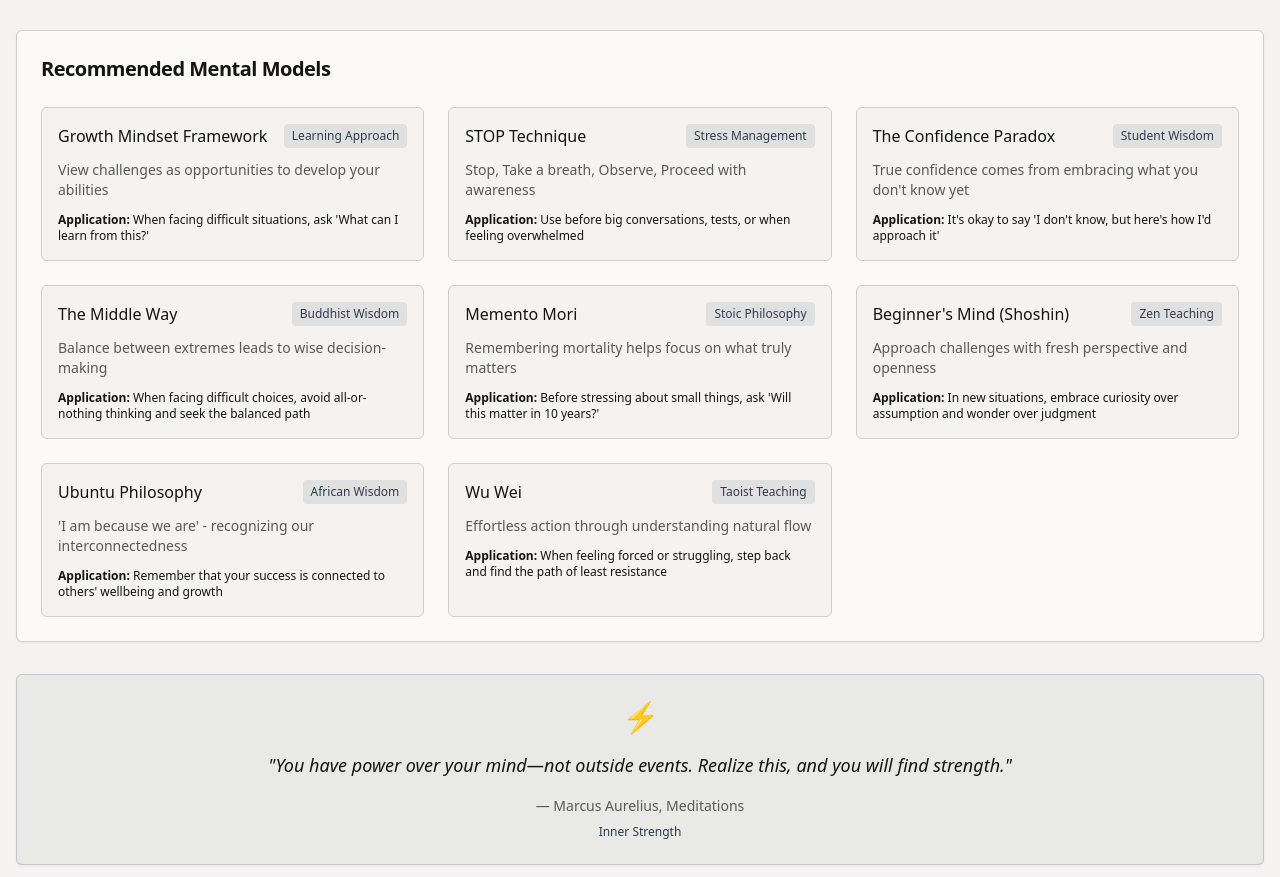
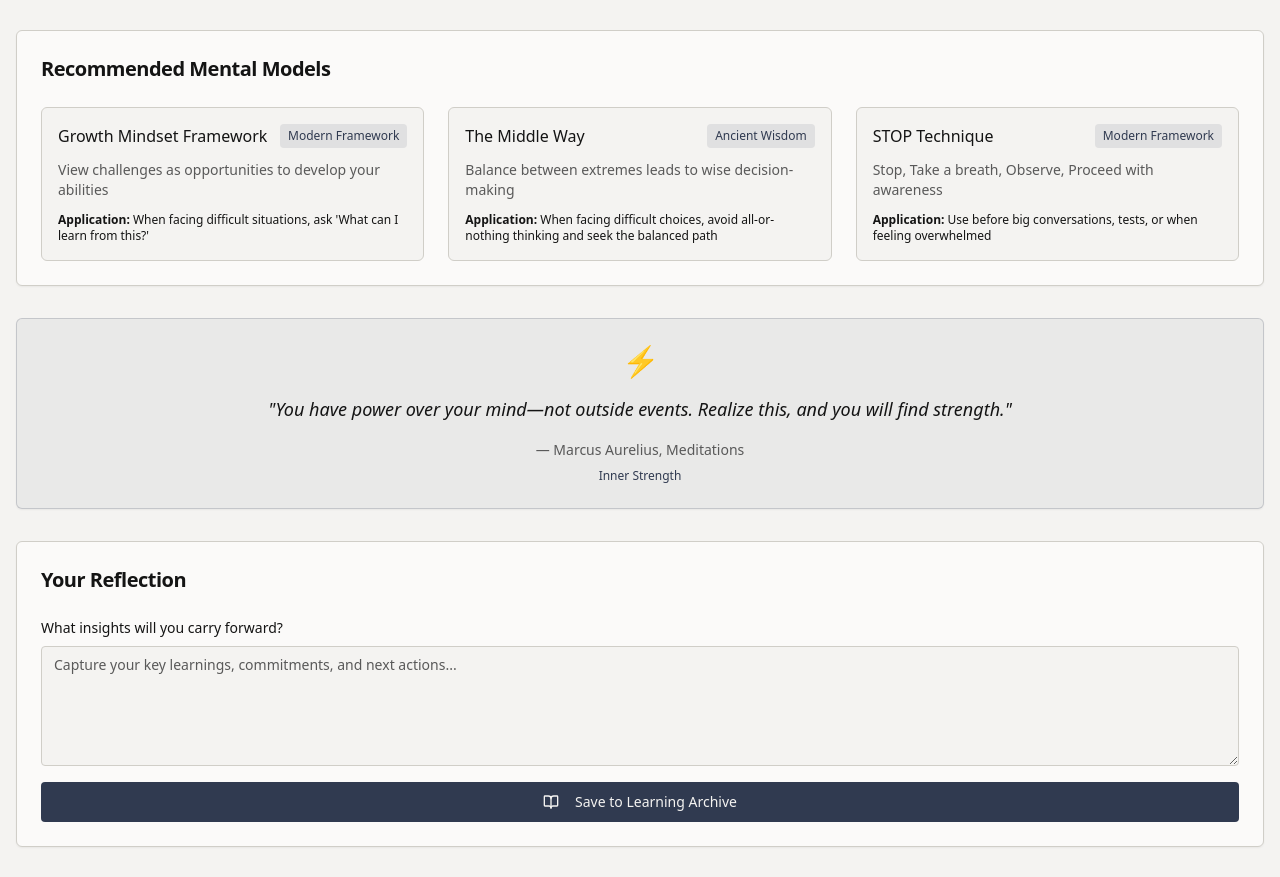
Before and after one commit to Shukrita-Puri/MindModule_SeniorLeader_B2C_Final, a React (Vite) app: page /simulation-insights in a window 1280 px wide. Shown: the part 1689-2566 px from the top of the page. Built offline with nearby package versions, Linux system fonts and the light colour scheme.

Commit message:
Limit mental models to top 3
Limit the number of mental models displayed on the simulation insights page to the top 3, including both modern and ancient wisdom models.
-edited `src/pages/SimulationInsights.tsx`

```diff
--- a/src/components/simulation/MentalModelsSection.tsx
+++ b/src/components/simulation/MentalModelsSection.tsx
@@ -1,54 +1,24 @@
 import { Card, CardContent, CardHeader, CardTitle } from "@/components/ui/card";
 
 const MentalModelsSection = () => {
-  const mentalModels = [
+  const topMentalModels = [
     {
       title: "Growth Mindset Framework",
-      type: "Learning Approach",
+      type: "Modern Framework",
       description: "View challenges as opportunities to develop your abilities",
       application: "When facing difficult situations, ask 'What can I learn from this?'"
     },
     {
-      title: "STOP Technique",
-      type: "Stress Management",
-      description: "Stop, Take a breath, Observe, Proceed with awareness",
-      application: "Use before big conversations, tests, or when feeling overwhelmed"
-    },
-    {
-      title: "The Confidence Paradox",
-      type: "Student Wisdom",
-      description: "True confidence comes from embracing what you don't know yet",
-      application: "It's okay to say 'I don't know, but here's how I'd approach it'"
-    },
-    {
       title: "The Middle Way",
-      type: "Buddhist Wisdom",
+      type: "Ancient Wisdom",
       description: "Balance between extremes leads to wise decision-making",
       application: "When facing difficult choices, avoid all-or-nothing thinking and seek the balanced path"
     },
     {
-      title: "Memento Mori",
-      type: "Stoic Philosophy",
-      description: "Remembering mortality helps focus on what truly matters",
-      application: "Before stressing about small things, ask 'Will this matter in 10 years?'"
-    },
-    {
-      title: "Beginner's Mind (Shoshin)",
-      type: "Zen Teaching",
-      description: "Approach challenges with fresh perspective and openness",
-      application: "In new situations, embrace curiosity over assumption and wonder over judgment"
-    },
-    {
-      title: "Ubuntu Philosophy",
-      type: "African Wisdom",
-      description: "'I am because we are' - recognizing our interconnectedness",
-      application: "Remember that your success is connected to others' wellbeing and growth"
-    },
-    {
-      title: "Wu Wei",
-      type: "Taoist Teaching",
-      description: "Effortless action through understanding natural flow",
-      application: "When feeling forced or struggling, step back and find the path of least resistance"
+      title: "STOP Technique",
+      type: "Modern Framework",
+      description: "Stop, Take a breath, Observe, Proceed with awareness",
+      application: "Use before big conversations, tests, or when feeling overwhelmed"
     }
   ];
 
@@ -59,7 +29,7 @@ const MentalModelsSection = () => {
       </CardHeader>
       <CardContent>
         <div className="grid grid-cols-1 md:grid-cols-2 lg:grid-cols-3 gap-6">
-          {mentalModels.map((model, index) => (
+          {topMentalModels.map((model, index) => (
             <div key={index} className="bg-background border border-border rounded-lg p-4">
               <div className="flex items-center justify-between mb-3">
                 <h4 className="font-heading font-medium text-foreground">{model.title}</h4>
```
